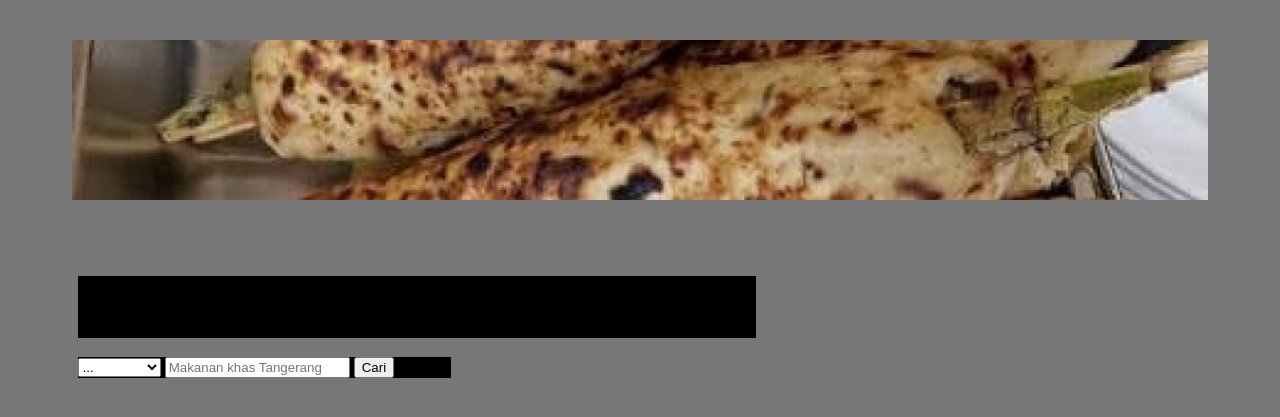
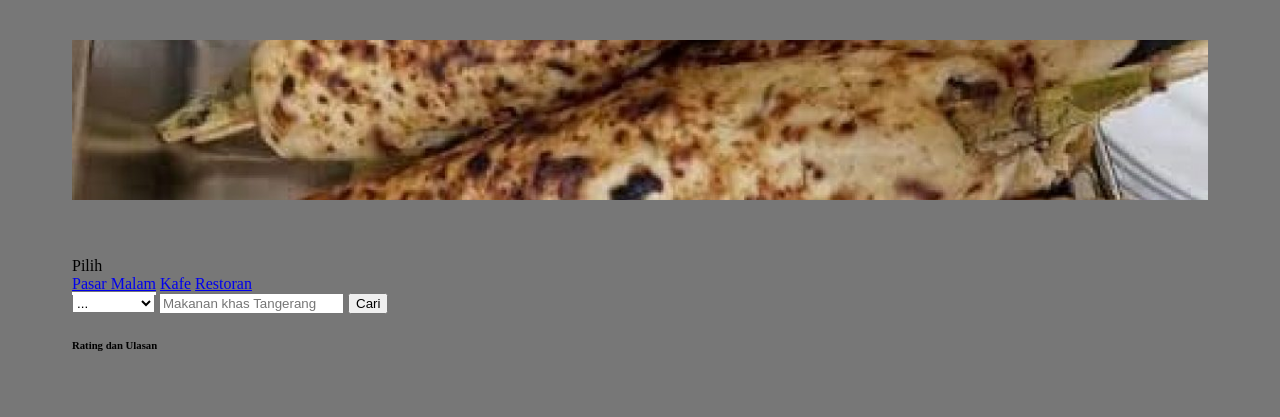
Before and after one commit to Alruycen/group1-kulinermhs, a PHP site: page /assets/tempat.php in a window 1280 px wide. Shown: the top 417 px of the page. Run offline with PHP 8.4, Linux system fonts and the light colour scheme.

Commit message:
Update tempat.php

```diff
--- a/projek/assets/tempat.php
+++ b/projek/assets/tempat.php
@@ -10,37 +10,83 @@
         padding:2.5% 5% 0 5%;
         background:#777;
     }
-    .row {
-        margin-left:0.5%;
+    .list-group{
+        position: sticky;
+        top: 1%;
     }
-    .col-sm-8 {
-        margin-right: 6%;
-        max-width:60%;
-        background: black;
+    .col-sm-5 {
+        margin-right:7.6%;
+        max-height:16rem;
+        overflow-y:scroll;
     }
     .col-sm-4 {
-        max-width:33%;
-        background:black;
+        max-height:16rem;
+        overflow-y:scroll;
+    }
+    .dropdown-header {
+        margin-bottom:5%;
+    }
+    .active {
+        border-bottom: 3px solid #fff;
+    }
+    .nav-link:hover {
+        border-bottom: 1px solid #fff;
     }
 </style>
-<body>
-
+<body data-bs-spy="scroll" data-bs-target="#myScrollspy">
     <img class="img-fluid" src="../images/sate-bandeng.jpg" alt="slide1">
     <div class="row">
-        <div class="col-sm-8">
-            <div class="row mb-2">
-                <div class="col-md-6 bg-white">
-                    <h3 class="mb-0">Featured post</h3>
-                </div>
-                <div class="col-md-6 bg-white">
-                    <h3 class="mb-0">Post title</h3>
+        <div class="col-sm-2 bg-info" id="myScrollspy">
+            <btn class="btn d-block bg-white">Pilih</btn>
+            <div class="list-group">
+                <a class="list-group-item list-group-item-action active" href="#section1">Pasar Malam</a>
+                <a class="list-group-item list-group-item-action" href="#section2">Kafe</a>
+                <a class="list-group-item list-group-item-action" href="#section3">Restoran</a>
+            </div>
+        </div>
+        <div class="col-sm-5 bg-info">
+            <div class="card">
+                <div class="card-body">
+                    <div id="section1">
+		                <div id="section1">
+                        </div>
+		                <div id="section2">
+                        </div>
+		                <div id="section3">
+                        </div>
+                    </div>
                 </div>
             </div>
         </div>
-        <div class="col-sm-4">
+        <div class="col-sm-4 bg-black">
             <?php
                 require 'formsearch.php';
             ?>
+            <h6 class="bg-white">Rating dan Ulasan</h5>
         </div>
     </div>
 </body>
+<!--<div class="col-sm-6">
+            <div class="row row-cols-2">
+                <div class="col-md-4" id="myScrollspy">
+                    <btn class="btn d-block bg-white">Pilih</btn>
+                    <div class="list-group">
+                        <a class="list-group-item list-group-item-action active" href="#section1">Pasar Malam</a>
+                        <a class="list-group-item list-group-item-action" href="#section2">Kafe</a>
+                        <a class="list-group-item list-group-item-action" href="#section3">Restoran</a>
+                    </div>
+                </div>
+                <div class="col-md-8 bg-info">
+                    <div class="card">
+                        <div class="card-body">
+                            <div id="section1">
+				                <div id="section1">
+                                </div>
+			                    <div id="section2">
+                                </div>
+			                    <div id="section3">
+                            </div>
+                        </div>
+                    </div>
+                </div>
+            </div>-->
```
